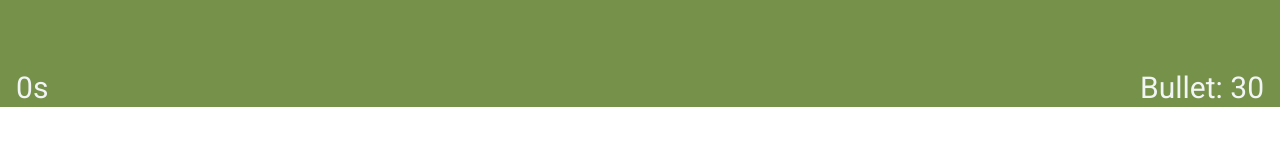
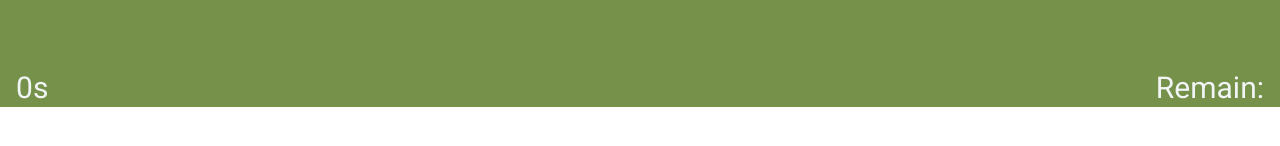
Before and after one commit to tjdwp0211/shooting-game, a Next.js app: page / in a window 1280 px wide. Shown: the part 480-626 px from the top of the page. Built offline with nearby package versions, Linux system fonts and the light colour scheme.

Commit message:
style bullet UI #15
- Apply remain bullets in view

```diff
--- a/src/components/cur-game-info/elements/Bullets.tsx
+++ b/src/components/cur-game-info/elements/Bullets.tsx
@@ -1,16 +1,27 @@
 import React from "react";
 import styled from "@emotion/styled";
-import { boldFont } from "../../../style/fonts/inedx";
+import BulletImgs from "./BulletImgs";
+import { useSelector } from "react-redux";
+import { RootStore } from "../../../redux/root";
 
 function Bullets() {
-  return <Container>Bullet: {30}</Container>;
+  const { remainBullets } = useSelector((state: RootStore) => state.gameState);
+
+  return (
+    <Container>
+      Remain: {remainBullets}
+      <BulletImgs />
+    </Container>
+  );
 }
 
 export default Bullets;
 
-const Container = styled.div`
+const Container = styled.article`
   width: fit-content;
   height: fit-content;
   font-size: 30px;
-  ${boldFont}
+  display: flex;
+  flex-direction: column;
+  align-items: flex-end;
 `;
```
